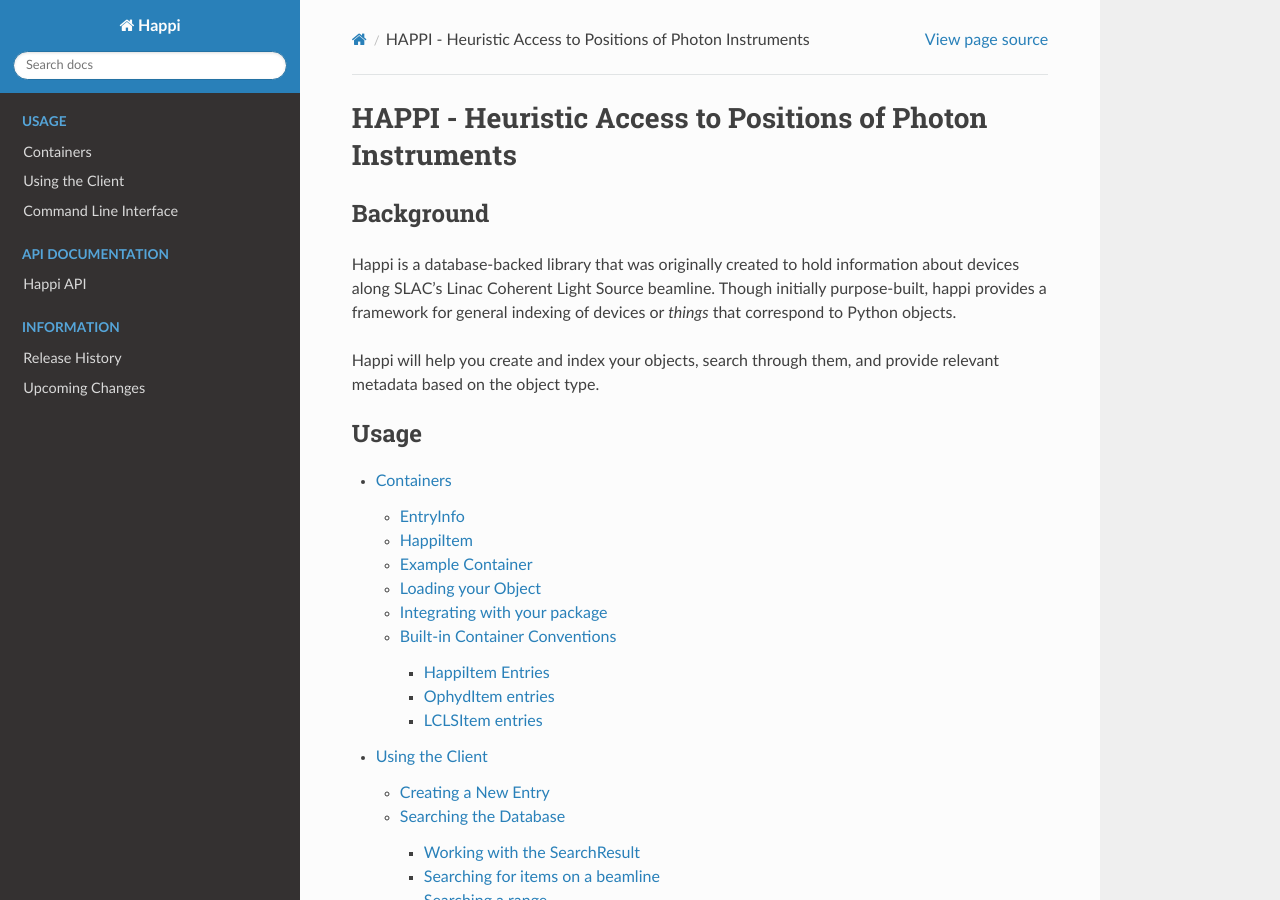
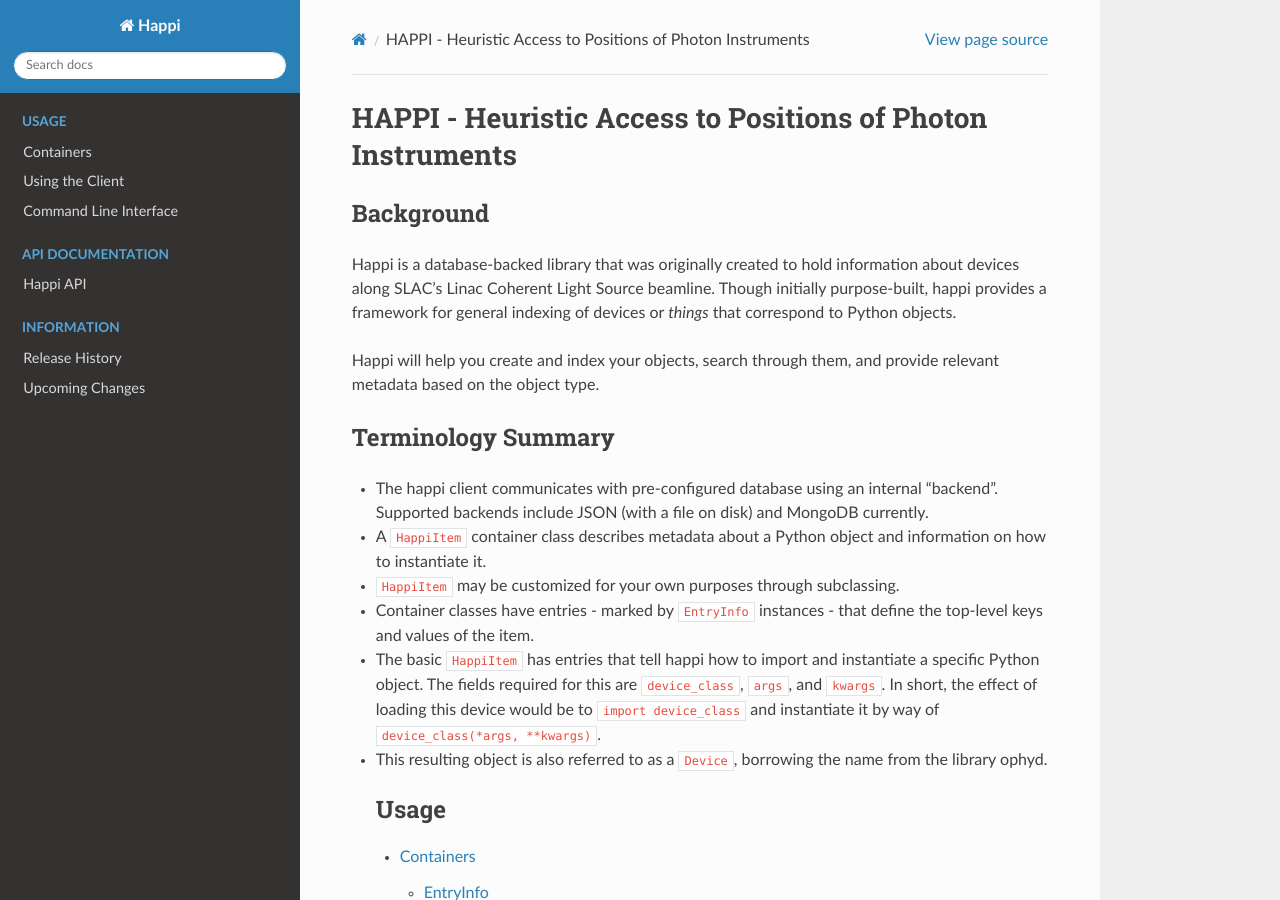
Before and after one commit to pcdshub/happi, a Sphinx documentation site: the page built from docs/source/index.rst, in a window 1280 px wide and 900 px high. Built offline with Sphinx 7.4.7 and the Read the Docs theme 2.0.0, drawn with Linux system fonts in a browser that asks for light colours.

Commit message:
DOC: add terminology summary + release notes

```diff
--- a/docs/source/index.rst
+++ b/docs/source/index.rst
@@ -12,7 +12,27 @@
 Happi will help you create and index your objects, search through them, and
 provide relevant metadata based on the object type.
 
-.. toctree::
+Terminology Summary
+^^^^^^^^^^^^^^^^^^^
+
+* The happi client communicates with pre-configured database using an internal
+  "backend".  Supported backends include JSON (with a file on disk) and MongoDB
+  currently.
+* A ``HappiItem`` container class describes metadata about a Python object and
+  information on how to instantiate it.
+* ``HappiItem`` may be customized for your own purposes through subclassing.
+* Container classes have entries - marked by ``EntryInfo`` instances - that
+  define the top-level keys and values of the item.
+* The basic ``HappiItem`` has entries that tell happi how to import and
+  instantiate a specific Python object.  The fields required for this are
+  ``device_class``, ``args``, and ``kwargs``.  In short, the effect of loading
+  this device would be to ``import device_class`` and instantiate it by way of
+  ``device_class(*args, **kwargs)``.
+* This resulting object is also referred to as a ``Device``, borrowing the name
+  from the library ophyd.
+
+
+ .. toctree::
    :maxdepth: 3
    :caption: Usage
 
```
Also changed, not shown: docs/source/upcoming_release_notes/124-device_to_item.rst (added, +33 -0 lines).
